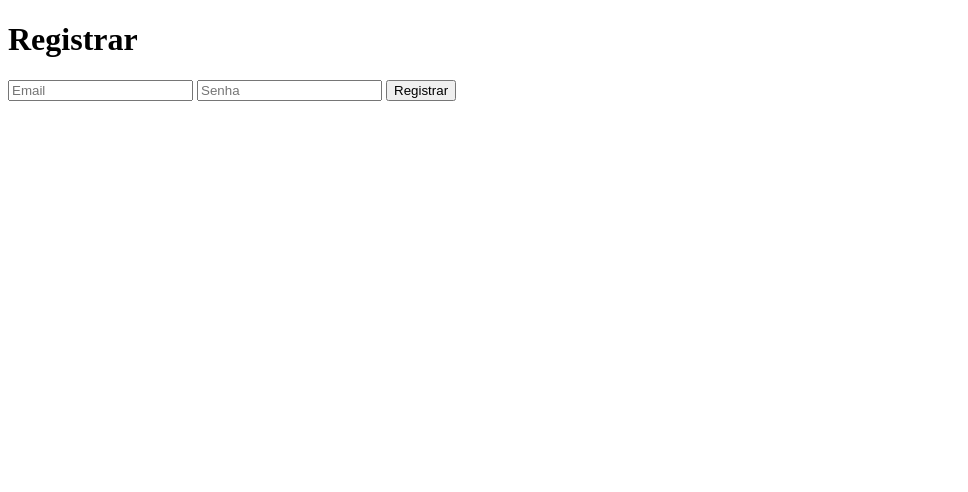
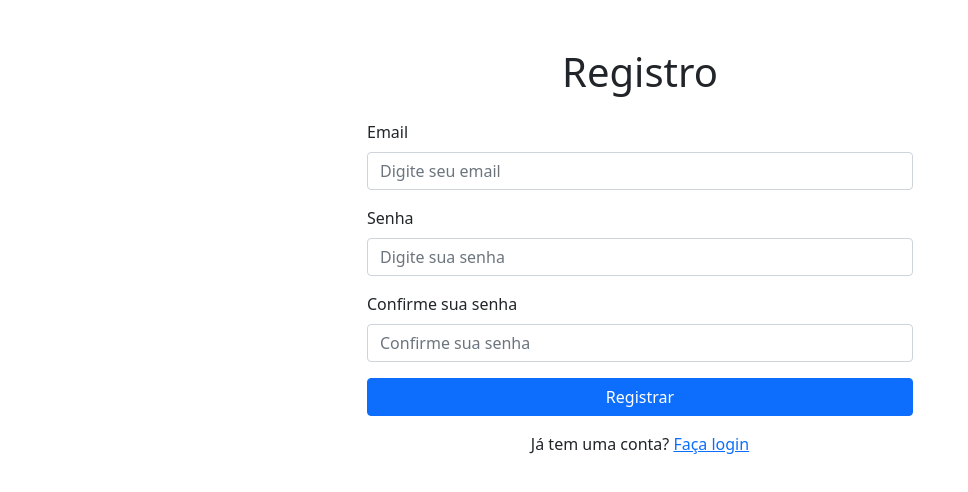
Before and after one commit to VdeVecchio/PPADS, a website: page register.html in a window 1280 px wide. Shown: the whole page, without its empty margins (0-968 px from the left). Drawn offline with nearby package versions, Linux system fonts and the light colour scheme.

Commit message:
Add files via upload

```diff
--- a/register.html
+++ b/register.html
@@ -1,15 +1,37 @@
 <!DOCTYPE html>
 <html lang="en">
 <head>
-    <meta charset="UTF-8">
-    <meta name="viewport" content="width=device-width, initial-scale=1.0">
-    <title>Registro</title>
+  <meta charset="UTF-8">
+  <meta name="viewport" content="width=device-width, initial-scale=1.0">
+  <title>Registro</title>
+  <link href="https://cdn.jsdelivr.net/npm/bootstrap@5.1.3/dist/css/bootstrap.min.css" rel="stylesheet">
 </head>
 <body>
-    <h1>Registrar</h1>
-    <input type="email" id="email" placeholder="Email" />
-    <input type="password" id="senha" placeholder="Senha" />
-    <button id="registerButton">Registrar</button>
-    <script src="register.js"></script>
+  <div class="container mt-5">
+    <h1 class="text-center mb-4">Registro</h1>
+    <div class="row justify-content-center">
+      <div class="col-md-6">
+        <div class="mb-3">
+          <label for="email" class="form-label">Email</label>
+          <input type="email" id="email" class="form-control" placeholder="Digite seu email">
+        </div>
+        <div class="mb-3">
+          <label for="senha" class="form-label">Senha</label>
+          <input type="password" id="senha" class="form-control" placeholder="Digite sua senha">
+        </div>
+        <div class="mb-3">
+          <label for="confirmaSenha" class="form-label">Confirme sua senha</label>
+          <input type="password" id="confirmaSenha" class="form-control" placeholder="Confirme sua senha">
+        </div>
+        <div class="d-grid">
+          <button id="registerButton" class="btn btn-primary" onclick="registrar()">Registrar</button>
+        </div>
+        <div class="mt-3 text-center">
+          <p>Já tem uma conta? <a href="login.html">Faça login</a></p>
+        </div>
+      </div>
+    </div>
+  </div>
+  <script src="register.js"></script>
 </body>
 </html>
--- a/register.js
+++ b/register.js
@@ -1,7 +1,21 @@
 const API_URL = "https://backend-bloco-de-notas.onrender.com";
 
-async function registrar(email, senha) {
+async function registrar() {
   try {
+    const email = document.querySelector("#email").value;
+    const senha = document.querySelector("#senha").value;
+    const confirmaSenha = document.querySelector("#confirmaSenha").value;
+
+    if (!email || !senha || !confirmaSenha) {
+      alert("Por favor, preencha todos os campos!");
+      return;
+    }
+
+    if (senha !== confirmaSenha) {
+      alert("As senhas não conferem!");
+      return;
+    }
+
     const response = await fetch(`${API_URL}/register`, {
       method: "POST",
       headers: {
@@ -11,7 +25,7 @@ async function registrar(email, senha) {
     });
 
     if (!response.ok) {
-      throw new Error("Erro no registro");
+      throw new Error("Erro ao registrar. Tente novamente.");
     }
 
     alert("Registro realizado com sucesso!");
@@ -21,9 +35,3 @@ async function registrar(email, senha) {
     alert(error.message);
   }
 }
-
-document.querySelector("#registerButton").onclick = () => {
-  const email = document.querySelector("#email").value;
-  const senha = document.querySelector("#senha").value;
-  registrar(email, senha);
-};
```
Also changed, not shown: index.html (+34 -9 lines), login.html (+26 -8 lines), login.js (+11 -9 lines).
